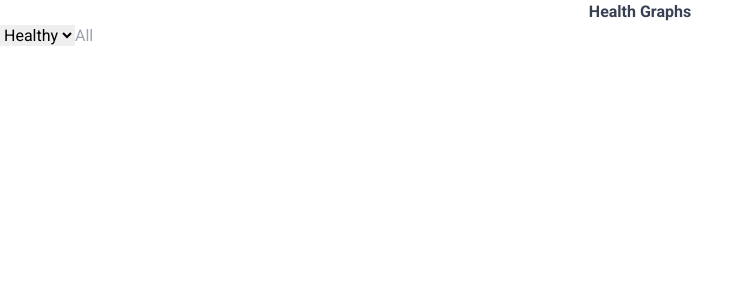
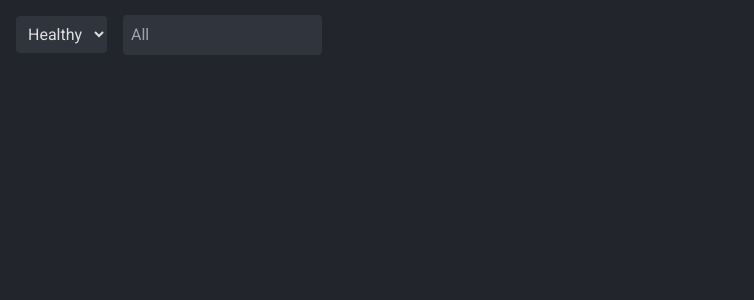
Before and after one commit to camelCaseCrew/itu_predictive_maintenance, a Next.js app in the folder frontend/: page /test in a window 1280 px wide. Shown: the top 300 px of the page, without its empty margins (0-754 px from the left). Built offline with nearby package versions, Linux system fonts and the light colour scheme.

Commit message:
Added: Better css

```diff
--- a/frontend/src/pages/test.tsx
+++ b/frontend/src/pages/test.tsx
@@ -29,21 +29,18 @@ export default function test() {
   }
 
   return (
-    <>
-      <h3 className=" font-bold text-gray-700 text-center" > Health Graphs</h3>
-
-      <select name="Health" onChange={e => riskGroupSelect(e.target.value)}>
+    <div className="bg-component1 m-0">
+        <select className="bg-component2 text-text rounded m-4 py-2 px-2" name="Health" onChange={e => riskGroupSelect(e.target.value)}>
           <option value="healthy">Healthy</option>
-        <option value="risk">Risk</option>
+          <option value="risk">At Risk</option>
           <option value="critical">Critical</option>
         </select>
 
-      <input type="text" placeholder="All" onChange={e => serialNumber = e.target.value} onKeyDown={e => serialSearchKeyDown(e.key)}></input>
+        <input className="bg-component2 text-text rounded py-2 px-2" type="text" placeholder="All" onChange={e => serialNumber = e.target.value} onKeyDown={e => serialSearchKeyDown(e.key)}></input>
 
         <div className=" w-screen h-screen">
         <iframe className="w-full h-full" loading="lazy" src={grafanaSrc} ></iframe>
         </div>
-
-    </>
+    </div>
   )
 }
```
Lines whose indentation alone changed are shown as unchanged.
